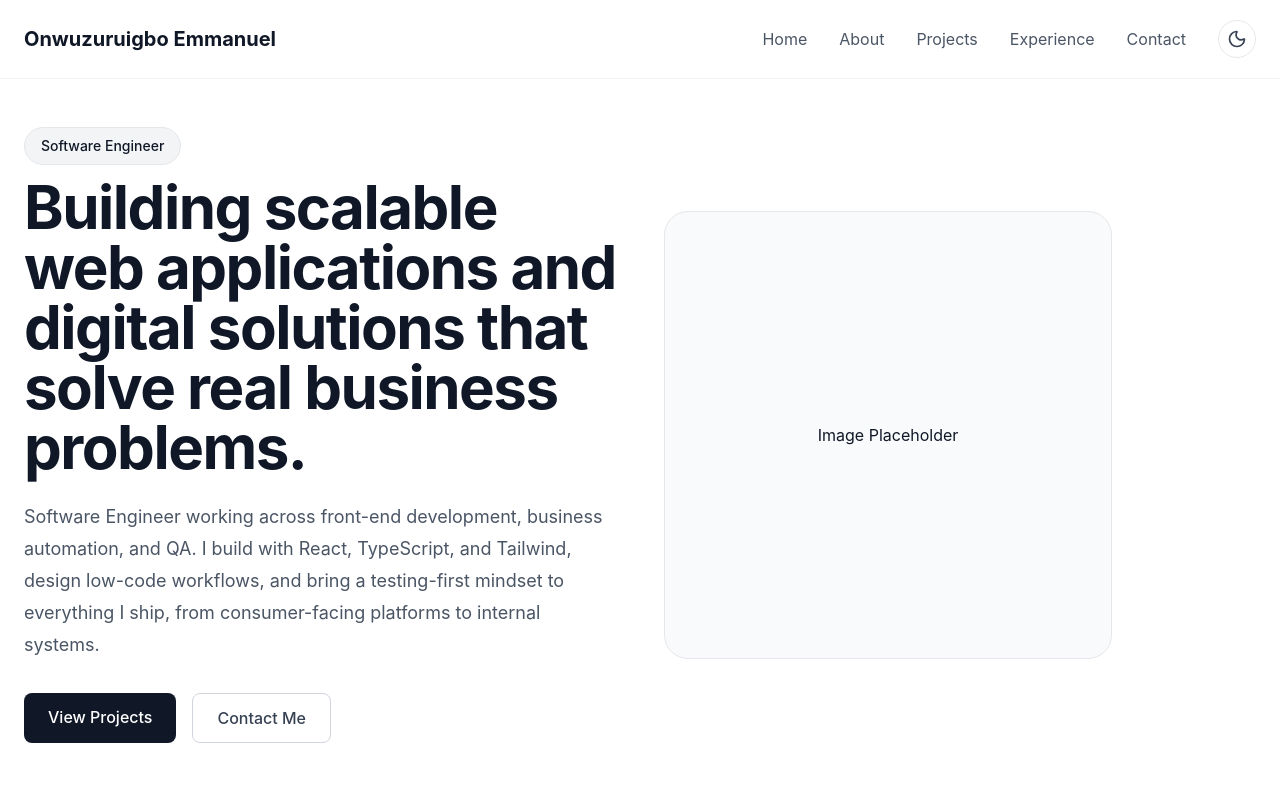
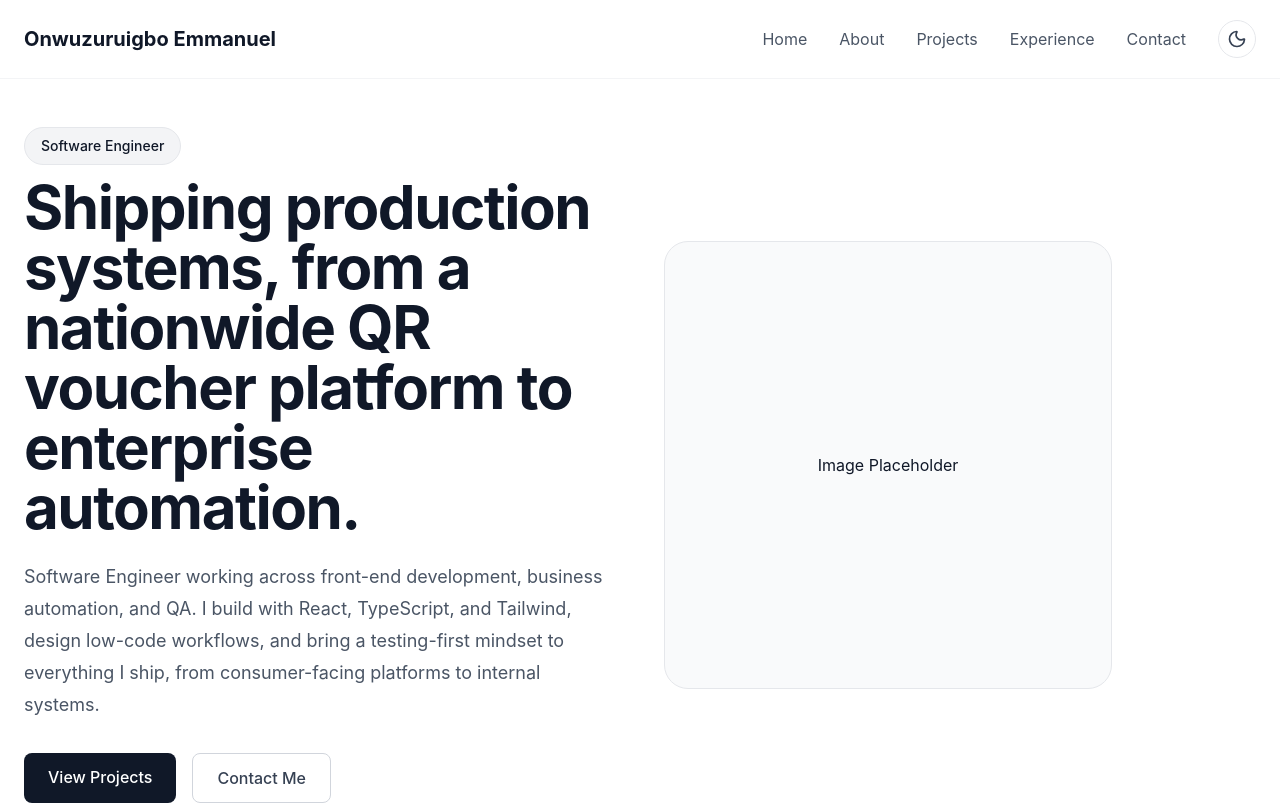
Before and after one commit to chidibanx/emmanuel-onwuzuruigbo-portfolio, a React (Vite) app: page / in a window 1280 px wide. Shown: the top 805 px of the page. Built offline with nearby package versions, Linux system fonts and the light colour scheme.

Commit message:
Changed hero heading text

```diff
--- a/src/data/hero.ts
+++ b/src/data/hero.ts
@@ -2,7 +2,7 @@ export const hero = {
   badge: "Software Engineer",
 
   heading:
-    "Building scalable web applications and digital solutions that solve real business problems.",
+    "Shipping production systems, from a nationwide QR voucher platform to enterprise automation.",
 
   description:
     " Software Engineer working across front-end development, business automation, and QA. I build with React, TypeScript, and Tailwind, design low-code workflows, and bring a testing-first mindset to everything I ship, from consumer-facing platforms to internal systems.",
```
